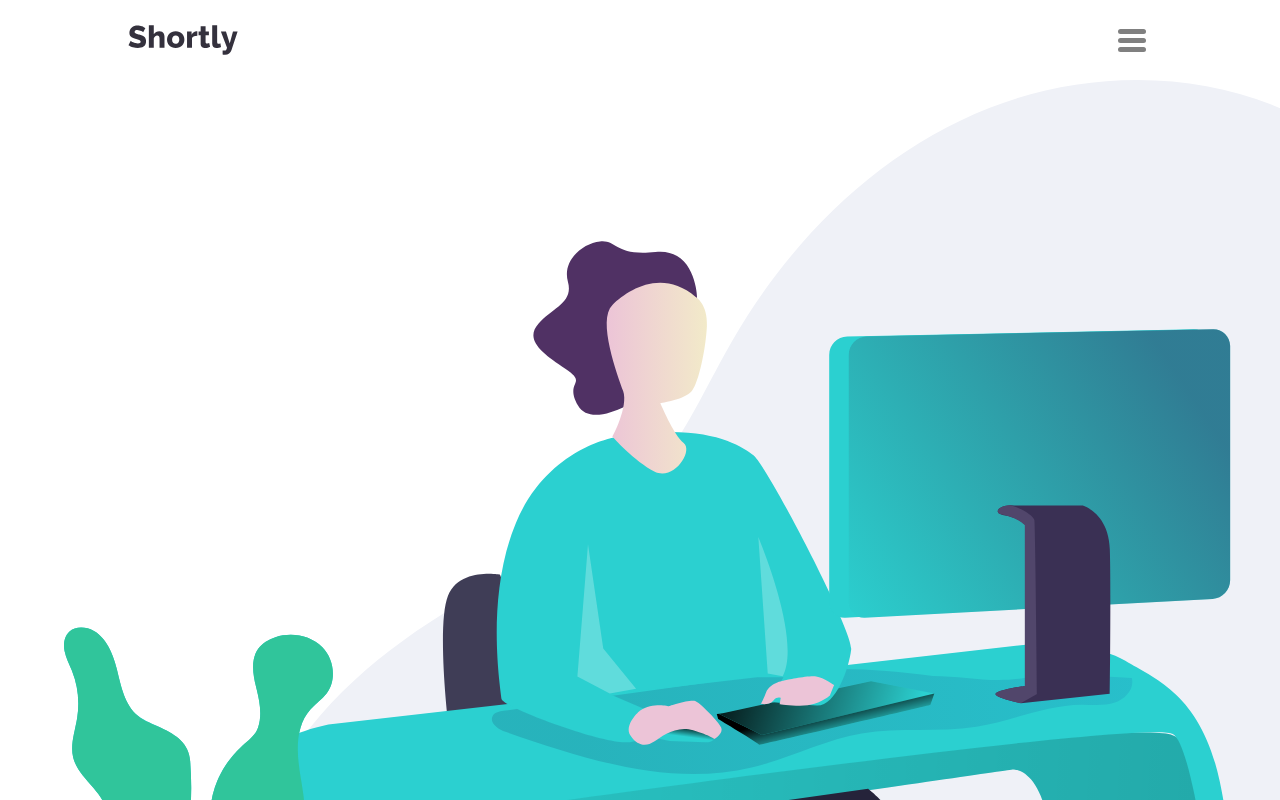
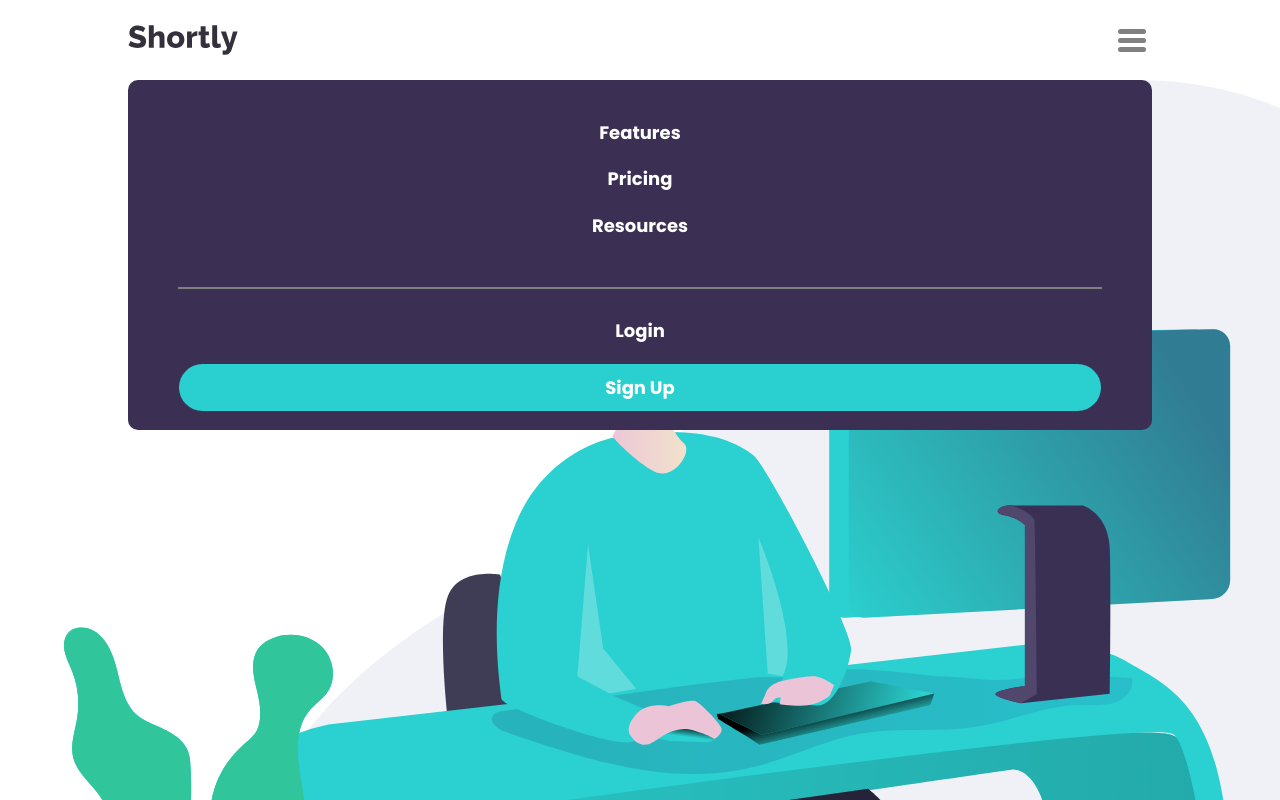
Before and after one commit to xdlugy/url-shortening, a React (Create React App) app: page / in a window 1280 px wide. Shown: the top 800 px of the page. Built offline with nearby package versions, Linux system fonts and the light colour scheme.

Commit message:
added modal

```diff
--- a/src/App.js
+++ b/src/App.js
@@ -14,11 +14,16 @@ function App() {
     <main>
     <header>
       <img src={logo} alt="logo" />
-      {/*<ul>
-        <li><a href="">Features</a></li>
-        <li><a href="">Pricing</a></li>
-        <li><a href="">Resources</a></li>
-  </ul>*/}
+      <div id="menu">
+        <ul>
+          <li><a href="">Features</a></li>
+          <li><a href="">Pricing</a></li>
+          <li><a href="">Resources</a></li>
+        </ul>
+        <hr></hr>
+        <button id="login">Login</button>
+        <button id="signup">Sign Up</button>
+      </div>
       <span>
         <div></div>
         <div></div>
--- a/src/style.css
+++ b/src/style.css
@@ -15,9 +15,57 @@ header {
     padding: 20px;
 }
 
+header div#menu {
+    display: flex;
+    flex-direction: column;
+    justify-content: space-evenly;
+    align-items: center;
+    position: absolute;
+    top: 80px;
+    width: 80%;
+    height: 350px;
+    background-color:hsl(257, 27%, 26%);
+    border-radius: 10px;
+}
+
+header div#menu button#login {
+    border: none;
+    background: none;
+    color: white;
+    font-size: large;
+    font-family:Poppins;
+    font-weight: bold;
+}
+
+header div#menu button#signup {
+    border: none;
+    background: hsl(180, 66%, 49%);
+    padding: 10px;
+    width: 90%;
+    border-radius: 100px;
+    color: white;
+    font-size: large;
+    font-family:Poppins;
+    font-weight: bold;
+}
+
+header div#menu hr {
+    width: 90%;
+    border: 1px solid gray;
+}
+
 header img {
     height: 30px;
     align-self: center;
+}
+
+header ul {
+    height: 160px;
+    display: flex;
+    flex-direction: column;
+    justify-content: space-evenly;
+    margin: 0;
+    padding: 0;
 }
 
 header ul li {
@@ -27,12 +75,11 @@ header ul li {
 
 header ul li a {
     text-decoration: none;
-    color: gray;
     font-weight: bold;
 }
 
 header ul li a:visited {
-    color: gray;
+    color: white;
 }
 
 header span {
```
